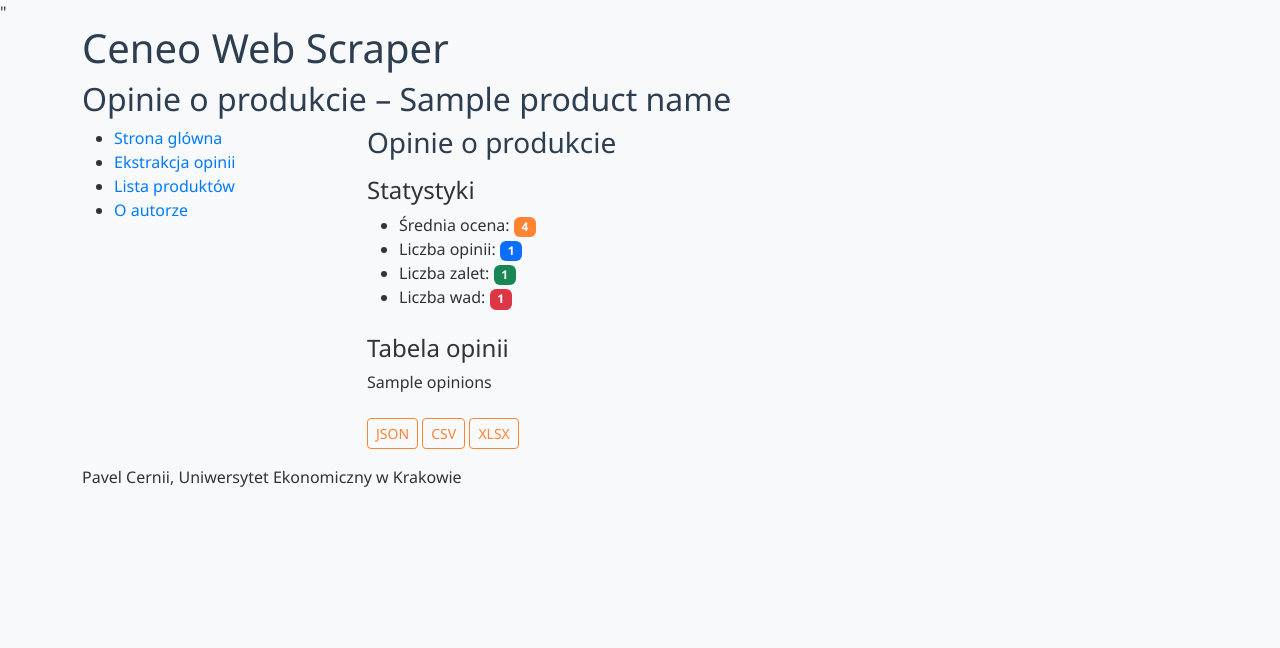
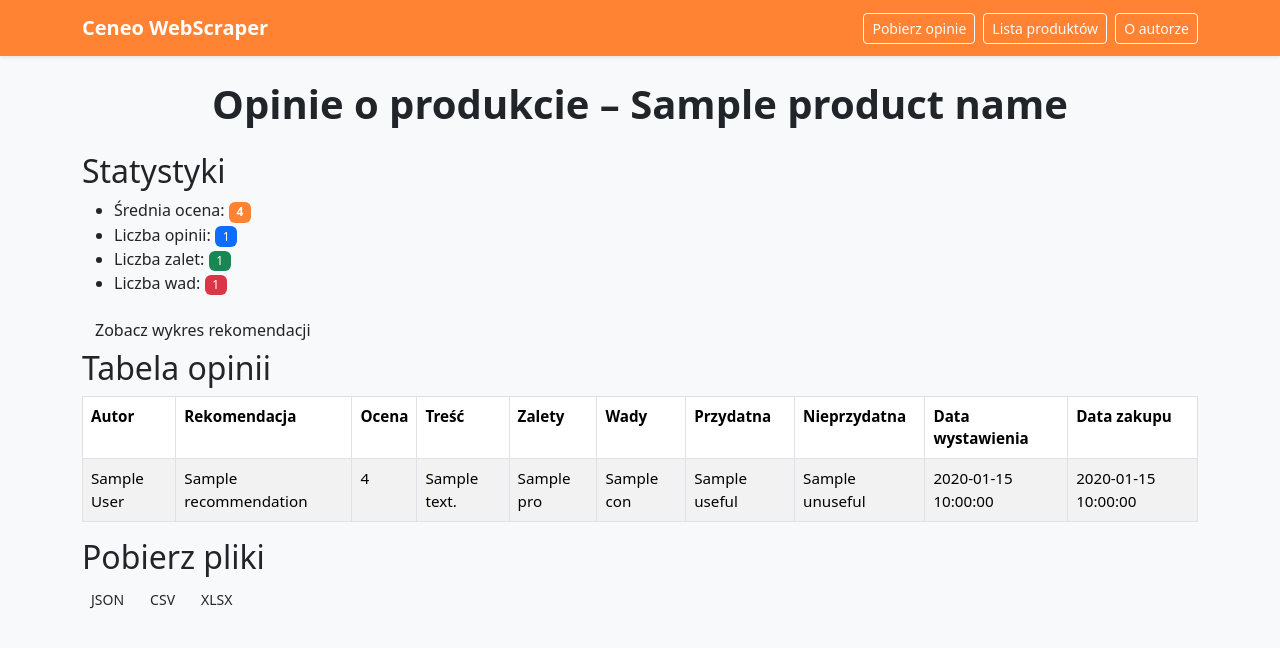
Before and after one commit to PavelCernii/CeneoWebScraper, a Python web app: template app/templates/product.html in a window 1280 px wide. Shown: the top 648 px of the page. Run offline with Jinja, Linux system fonts and the light colour scheme; the template is opened without the code that fills it: most values are stand-ins (such as "Sample title", 1, 10 or a date in 2020); some libraries are stand-ins or nearby versions.

Commit message:
Dopracowanie PC

```diff
--- a/app/static/style.css
+++ b/app/static/style.css
@@ -1,65 +1,138 @@
 body {
-    background-color: #f8f9fa;
     font-family: 'Segoe UI', sans-serif;
+    background-color: #f9f9f9;
+    color: #333;
+    margin: 0;
+    padding: 0;
+}
+
+h1, h3, h4 {
     color: #333;
 }
 
-h1, h2, h3 {
-    color: #2c3e50;
-}
-
 a {
-    color: #007bff;
     text-decoration: none;
 }
 
-a:hover {
-    text-decoration: underline;
+ol {
+    padding-left: 1.5rem;
+    margin-top: 2rem;
+    font-size: 1.1rem;
+    color: #333;
 }
 
-.bg-ceneo {
-    background-color: #ff8333;
+ol li {
+    margin-bottom: 0.8rem;
+    padding-left: 0.3rem;
+    line-height: 1.6;
+    border-left: 4px solid #ff8333;
+    background-color: #f9f9f9;
+    padding: 0.5rem 1rem;
+    border-radius: 5px;
 }
+
+
 .btn-ceneo {
     background-color: #ff8333;
-    --bs-btn-color: #fff;
-    --bs-btn-bg: #ff8333;
-    --bs-btn-border-color: #ff8333;
-    --bs-btn-hover-color: #fff;
-    --bs-btn-hover-bg: #e9782c;
-    --bs-btn-hover-border-color: #e9782c;
-    --bs-btn-focus-shadow-rgb: 225, 83, 97;
-    --bs-btn-active-color: #fff;
-    --bs-btn-active-bg: #e9782c;
-    --bs-btn-active-border-color: #cd6a28;
-    --bs-btn-active-shadow: inset 0 3px 5px rgba(0, 0, 0, 0.125);
-    --bs-btn-disabled-color: #fff;
-    --bs-btn-disabled-bg: #ff8333;
-    --bs-btn-disabled-border-color: #ff8333;
+    color: #fff;
+    border: none;
 }
 
-.btn-info {
+.btn-ceneo:hover,
+.btn-outline-ceneo:hover {
+    background-color: #e9782c;
     color: #fff;
 }
 
 .btn-outline-ceneo {
-    --bs-btn-color: #ff8333;
-    --bs-btn-border-color: #ff8333;
-    --bs-btn-hover-color: #fff;
-    --bs-btn-hover-bg: #ff8333;
-    --bs-btn-hover-border-color: #ff8333;
-    --bs-btn-focus-shadow-rgb: 13, 110, 253;
-    --bs-btn-active-color: #fff;
-    --bs-btn-active-bg: #ff8333;
-    --bs-btn-active-border-color: #ff8333;
-    --bs-btn-active-shadow: inset 0 3px 5px rgba(0, 0, 0, 0.125);
-    --bs-btn-disabled-color: #ff8333;
-    --bs-btn-disabled-bg: transparent;
-    --bs-btn-disabled-border-color: #ff8333;
-    --bs-gradient: none;
+    color: #ff8333;
+    border: 1px solid #ff8333;
+    background-color: transparent;
+}
+
+.btn-outline-ceneo:focus,
+.btn-ceneo:focus {
+    box-shadow: 0 0 0 0.2rem rgba(255, 131, 51, 0.25);
+}
+
+.bg-ceneo {
+    background-color: #ff8333 !important;
+    color: #fff;
+}
+
+.bg-light {
+    background-color: #f8f9fa !important;
+}
+
+.badge.bg-ceneo {
+    background-color: #ff8333;
+}
+
+.badge.bg-primary,
+.badge.bg-success,
+.badge.bg-danger {
+    font-weight: 500;
 }
 
 #opinions {
     max-width: 100%;
-    overflow: hidden;
+    overflow-x: auto;
+    background-color: #fff;
+    border: 1px solid #dee2e6;
+    border-radius: 6px;
+    padding: 1rem;
 }
+
+table {
+    width: 100%;
+    border-collapse: collapse;
+}
+
+table th,
+table td {
+    padding: 0.5rem;
+    border: 1px solid #dee2e6;
+    text-align: left;
+    vertical-align: top;
+    font-size: 0.95rem;
+}
+
+table th {
+    background-color: #f1f1f1;
+    font-weight: 600;
+}
+
+form label {
+    font-weight: 500;
+}
+
+form input,
+form button,
+form select {
+    margin-bottom: 1rem;
+}
+
+.error {
+    color: #dc3545;
+    font-weight: 500;
+    margin-top: 0.5rem;
+}
+
+.list-group-item {
+    background-color: #fff;
+    border: 1px solid #ddd;
+    border-radius: 6px;
+    margin-bottom: 0.5rem;
+    padding: 0.75rem 1rem;
+}
+
+a.btn-outline-info {
+    margin-right: 0.25rem;
+}
+
+.container {
+    max-width: 960px;
+    margin: auto;
+    padding-left: 1rem;
+    padding-right: 1rem;
+}
--- a/app/templates/base.html
+++ b/app/templates/base.html
@@ -2,43 +2,31 @@
 <html lang="pl">
 <head>
     <meta charset="UTF-8">
-    <meta name="viewport" content="width=device-width, initial-scale=1.0">
-    <link href="https://cdn.jsdelivr.net/npm/bootstrap@5.3.6/dist/css/bootstrap.min.css" rel="stylesheet" integrity="sha384-4Q6Gf2aSP4eDXB8Miphtr37CMZZQ5oXLH2yaXMJ2w8e2ZtHTl7GptT4jmndRuHDT" crossorigin="anonymous">"
-    <link rel="stylesheet" href="https://cdn.jsdelivr.net/npm/bootstrap-icons@1.13.1/font/bootstrap-icons.min.css">
-    <link rel="stylesheet" href="{{url_for('static', filename='style.css')}}">
-    <link rel="stylesheet" href="https://cdn.datatables.net/2.3.1/css/dataTables.dataTables.min.css">
-    <script src="https://ajax.googleapis.com/ajax/libs/jquery/3.7.1/jquery.min.js"></script>
-    <script src="https://cdn.jsdelivr.net/npm/bootstrap@5.3.6/dist/js/bootstrap.bundle.min.js" integrity="sha384-j1CDi7MgGQ12Z7Qab0qlWQ/Qqz24Gc6BM0thvEMVjHnfYGF0rmFCozFSxQBxwHKO" crossorigin="anonymous"></script>
-    <script src="https://cdn.datatables.net/2.3.1/js/dataTables.min.js"></script>
-    <title>{% block page_title %}Ceneo Web Scraper{% endblock %}</title>
+    <title>{% block page_title %}Ceneo WebScraper{% endblock %}</title>
+    <meta name="viewport" content="width=device-width, initial-scale=1">
+    <link rel="stylesheet" href="{{ url_for('static', filename='style.css') }}">
+    <link rel="stylesheet" href="https://cdn.jsdelivr.net/npm/bootstrap@5.3.2/dist/css/bootstrap.min.css">
 </head>
-<body>
-    <header class="container sticky-top">
-        <h1>Ceneo Web Scraper</h1>
-        <h2>{% block header_title %} {% endblock %}</h2>
-    </header>
+<body class="bg-light">
 
-    <section class="container">
-        <div class="row">
-            <div class="col-3">
-                <ul>
-                    <li><a href="{{url_for('index')}}">Strona glówna</a></li>
-                    <li><a href="{{url_for('display_form')}}">Ekstrakcja opinii</a></li>
-                    <li><a href="{{url_for('products')}}">Lista produktów</a></li>
-                    <li><a href="{{url_for('author')}}">O autorze</a></li>
-                </ul>
-            </div>
-            <div class="col-9">
-                {% block content %}
-
-                {% endblock %}
+    <nav class="navbar navbar-expand-lg navbar-dark bg-ceneo shadow-sm mb-4">
+        <div class="container">
+            <a class="navbar-brand fw-bold" href="{{ url_for('index') }}">Ceneo WebScraper</a>
+            <div class="d-flex gap-2 flex-wrap">
+                <a class="btn btn-outline-light btn-sm" href="{{ url_for('display_form') }}">Pobierz opinie</a>
+                <a class="btn btn-outline-light btn-sm" href="{{ url_for('products') }}">Lista produktów</a>
+                <a class="btn btn-outline-light btn-sm" href="{{ url_for('author') }}">O autorze</a>
             </div>
         </div>
-    </section>
+    </nav>
 
-    <footer class="container sticky-bottom">
-        <p>Pavel Cernii, Uniwersytet Ekonomiczny w Krakowie</p>
-    </footer>
-    {%block script%}{%endblock%}
+    <main class="container pb-4">
+        <header class="text-center mb-4">
+            <h1 class="fw-bold">{% block header_title %}{% endblock %}</h1>
+        </header>
+
+        {% block content %}{% endblock %}
+    </main>
+
 </body>
 </html>
--- a/app/templates/product.html
+++ b/app/templates/product.html
@@ -4,31 +4,62 @@
 {% block header_title %}Opinie o produkcie – {{ product_name }}{% endblock %}
 
 {% block content %}
-<h3 class="mb-3">Opinie o produkcie</h3>
-
-<h4>Statystyki</h4>
-<ul class="mb-4">
+<section class="section">
+  <h2 class="section-title">Statystyki</h2>
+  <ul class="stats-list">
     <li>Średnia ocena: <span class="badge bg-ceneo">{{ avg_rating }}</span></li>
     <li>Liczba opinii: <span class="badge bg-primary">{{ opinion_count }}</span></li>
     <li>Liczba zalet: <span class="badge bg-success">{{ pros_count }}</span></li>
     <li>Liczba wad: <span class="badge bg-danger">{{ cons_count }}</span></li>
   </ul>
 
-<h4>Tabela opinii</h4>
-<div id="opinions" class="mb-4">
-  {{ opinions|safe }}
+  <a href="{{ url_for('charts', product_id=product_id) }}" class="btn btn-main-return">Zobacz wykres rekomendacji</a>
+</section>
+
+<section class="section">
+  <h2 class="section-title">Tabela opinii</h2>
+  <div class="table-wrapper">
+    <table class="table table-bordered table-striped table-hover">
+      <thead>
+        <tr class="text-center align-middle">
+          <th>Autor</th>
+          <th>Rekomendacja</th>
+          <th>Ocena</th>
+          <th>Treść</th>
+          <th>Zalety</th>
+          <th>Wady</th>
+          <th>Przydatna</th>
+          <th>Nieprzydatna</th>
+          <th>Data wystawienia</th>
+          <th>Data zakupu</th>
+        </tr>
+      </thead>
+      <tbody>
+        {% for opinion in opinions %}
+        <tr>
+          <td>{{ opinion.author }}</td>
+          <td>{{ opinion.recommendation or "—" }}</td>
+          <td>{{ opinion.stars }}</td>
+          <td>{{ opinion.content }}</td>
+          <td>{{ opinion.pros|join(', ') }}</td>
+          <td>{{ opinion.cons|join(', ') }}</td>
+          <td>{{ opinion.useful }}</td>
+          <td>{{ opinion.unuseful }}</td>
+          <td>{{ opinion.post_date }}</td>
+          <td>{{ opinion.purchase_date or "Nie potwierdzono" }}</td>
+        </tr>
+        {% endfor %}
+      </tbody>
+    </table>
   </div>
+</section>
 
-<div class="mb-3">
+<section class="section">
+  <h2 class="section-title">Pobierz pliki</h2>
+  <div class="download-buttons d-flex flex-wrap gap-2">
     <a href="{{ url_for('download_file', product_id=product_id, file_format='json') }}" class="btn btn-outline-ceneo btn-sm">JSON</a>
     <a href="{{ url_for('download_file', product_id=product_id, file_format='csv') }}" class="btn btn-outline-ceneo btn-sm">CSV</a>
     <a href="{{ url_for('download_file', product_id=product_id, file_format='xlsx') }}" class="btn btn-outline-ceneo btn-sm">XLSX</a>
   </div>
-
+</section>
 {% endblock %}
-
-{% block script %}
-<script>
-  let table = new DataTable('#opinions');
-</script>
-{% endblock %}
```
Also changed, not shown: app/templates/author.html (+18 -5 lines), app/templates/charts.html (added, +19 -0 lines), app/templates/extract.html (+23 -15 lines), app/templates/products.html (+26 -20 lines), app/views.py (+60 -8 lines), app/static/images/charts/105961125_pie.png (added), app/static/images/charts/111472206_pie.png (added), app/static/images/charts/173282952_pie.png (added), app/static/images/charts/58895624_pie.png (added), app/static/images/charts/84514582_pie.png (added), app/static/images/charts/91186104_pie.png (added). Lines whose indentation alone changed are shown as unchanged.
